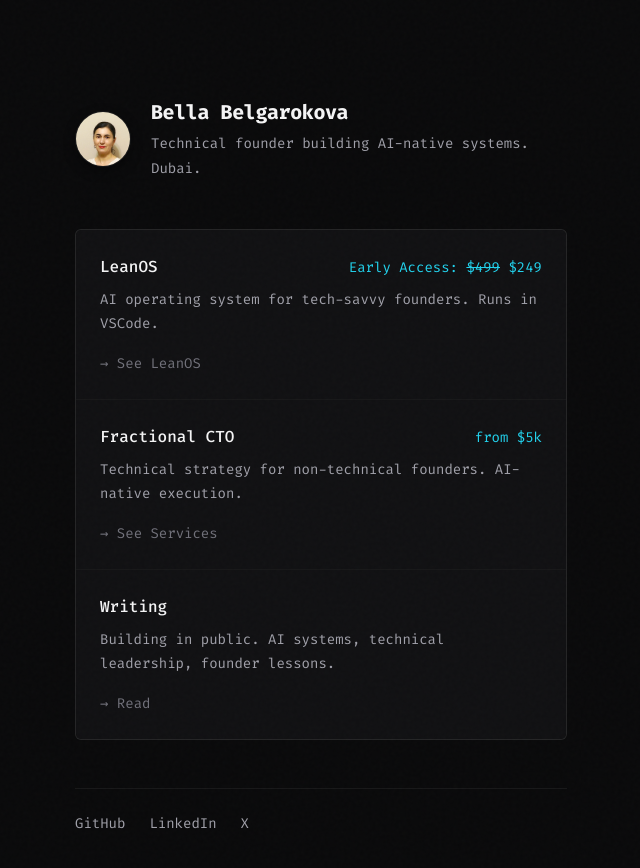
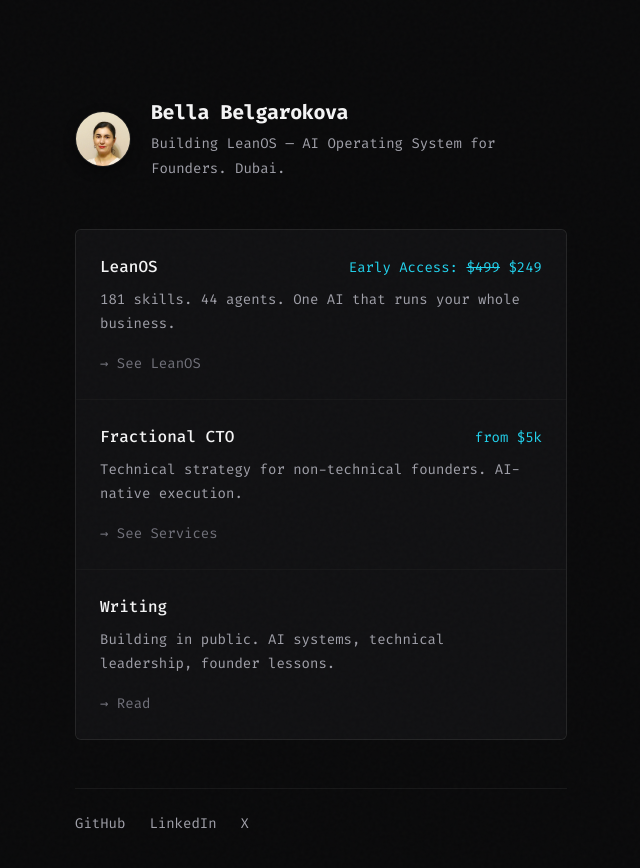
Before and after one commit to BellaBe/bellabe.github.io, a Jekyll site: the page built from index.html, in a window 1280 px wide. Shown: the top 868 px of the page, without its empty margins (319-959 px from the left). Built offline with Jekyll 4.4.1, drawn with Linux system fonts in a browser that asks for light colours.

Commit message:
fix: improve website copy
Home:
- Tagline: "Building LeanOS — AI Operating System for Founders"
- LeanOS card: "181 skills. 44 agents. One AI that runs your whole business."

LeanOS:
- Fixed agent count: 30+ → 44
- Better anchor: "SaaS stack: $3,450/month. LeanOS: $249 once."
- Fixed free skills: 15 → 14

Co-Authored-By: Claude Opus 4.5 <noreply@anthropic.com>

```diff
--- a/index.html
+++ b/index.html
@@ -10,7 +10,7 @@ description: "Technical founder building AI-native systems. LeanOS and Fractiona
     <img src="{{ '/assets/images/profile.jpg' | relative_url }}" alt="Bella Belgarokova" class="profile-photo">
     <div class="personal-header-text">
       <h1>Bella Belgarokova</h1>
-      <p class="tagline">Technical founder building AI-native systems. Dubai.</p>
+      <p class="tagline">Building LeanOS — AI Operating System for Founders. Dubai.</p>
     </div>
   </div>
 
@@ -21,7 +21,7 @@ description: "Technical founder building AI-native systems. LeanOS and Fractiona
         <span class="card-title">LeanOS</span>
         <span class="card-price">Early Access: <s>$499</s> $249</span>
       </div>
-      <p class="card-desc">AI operating system for tech-savvy founders. Runs in VSCode.</p>
+      <p class="card-desc">181 skills. 44 agents. One AI that runs your whole business.</p>
       <span class="card-arrow">→ See LeanOS</span>
     </a>
 
--- a/leanos.html
+++ b/leanos.html
@@ -1,7 +1,7 @@
 ---
 layout: default
 title: LeanOS
-description: "AI operating system for tech-savvy founders. 181 skills, 30+ agents. Runs in VSCode."
+description: "AI operating system for founders. 181 skills, 44 agents. Runs in VSCode."
 ---
 
 {% assign gumroad_url = "https://bellabe.gumroad.com/l/leanos-pro" %}
@@ -48,7 +48,7 @@ description: "AI operating system for tech-savvy founders. 181 skills, 30+ agent
 
   <!-- Pricing -->
   <div class="pricing-box">
-    <p class="anchor">5 hires × $150k = $750k/year.<br>Or one system. Once.</p>
+    <p class="anchor">SaaS stack: $3,450/month.<br>LeanOS: $249 once.</p>
 
     <div class="price-row">
       <span class="price-amount">$249</span>
@@ -58,7 +58,7 @@ description: "AI operating system for tech-savvy founders. 181 skills, 30+ agent
     <p class="terms">Yours forever · 30-day refund · Updates included</p>
 
     <a href="{{ gumroad_url }}" class="btn-block">Get Early Adopter Access</a>
-    <p class="free-note">Try first: <a href="https://github.com/BellaBe/lean-os" target="_blank" rel="noopener">15 skills free on GitHub</a></p>
+    <p class="free-note">Try first: <a href="https://github.com/BellaBe/lean-os" target="_blank" rel="noopener">14 skills free on GitHub</a></p>
   </div>
 
   <!-- Divider -->
```
